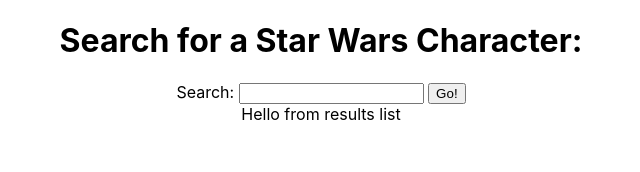
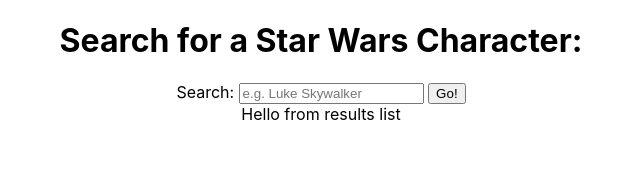
Before and after one commit to thinkful-ei-bee/farah-starwars-deploy, a React (Create React App) app: page / in a window 1280 px wide. Shown: the top 172 px of the page, without its empty margins (319-959 px from the left). Built offline with nearby package versions, Linux system fonts and the light colour scheme.

Commit message:
update search working

```diff
--- a/src/App.js
+++ b/src/App.js
@@ -10,23 +10,13 @@
     error: null,
   }
 
-  updateSearch = (searchTerm) => {
-    this.setState({searchTerm});
-  }
-
-  handleSubmit = e => {
-    e.preventDefault();
-    //get data from api
-    fetch(`https://swapi.co/api/people/?search=`+this.state.searchTerm)
-      .then(res => res.json())
-      .then (data => {
-        // add data from api to characters
-        this.setState({
-          characters: data
-        })
-      console.log(this.characters)
-      })
-      .catch(err => console.log(err));
+  resultsList = () => {
+    console.log(this.state.characters)
+    let searchResults = (!this.state.characters) ? [] : this.state.characters
+    searchResults = Object.keys(this.state.characters.map(character =>
+      <div>
+        <h3>{character}</h3>
+      </div>))
   }
 
 
@@ -35,16 +25,7 @@
       <main className="App">
         <h1>Search for a Star Wars Character:</h1>
         <div className="search">
-          <form onSubmit={this.handleSubmit}>
-            <label htmlFor="searchStarwars">
-              Search: {' '}
-            </label>
-            <input
-              onChange={e => this.updateSearch(e.target.value)}
-              id="searchStarwars"
-              type="text"/>{' '}
-            <button type="submit">Go!</button>
-          </form>
+          <SearchForm />
         </div>
         <div className="results">
           <ResultsList />
--- a/src/SearchForm/SearchForm.js
+++ b/src/SearchForm/SearchForm.js
@@ -6,27 +6,26 @@
     validationMessages: {}
   }
 
+  updateSearch = (searchTerm) => {
+    console.log(searchTerm)
+    this.setState({searchTerm});
+  }
+
   handleSubmit = e => {
     e.preventDefault();
-    //get form fields from event
-    const search  = e.target.value;
-    console.log(search);
-    this.setState({
-      searchTerm: search,
-    })
-
     //get data from api
-    fetch(`https://swapi.co/api/people`)
-      .then(peopleRes => peopleRes.json())
+    fetch(`https://swapi.co/api/people/?search=`+this.searchTerm)
+      .then(res => res.json())
       .then (data => {
         // add data from api to characters
         this.setState({
           characters: data
         })
-      console.log(this.characters)
+      // console.log(this.characters)
       })
       .catch(err => console.log(err));
   }
+
 
   render(){
     return (
@@ -35,7 +34,7 @@
             Search: {' '}
           </label>
           <input
-            // onChange={e => this.handleSubmit(e.target.value)}
+            onChange={e => this.updateSearch(e.target.value)}
             placeholder="e.g. Luke Skywalker"
             id="searchStarwars"
             type="text"/>{' '}
```
